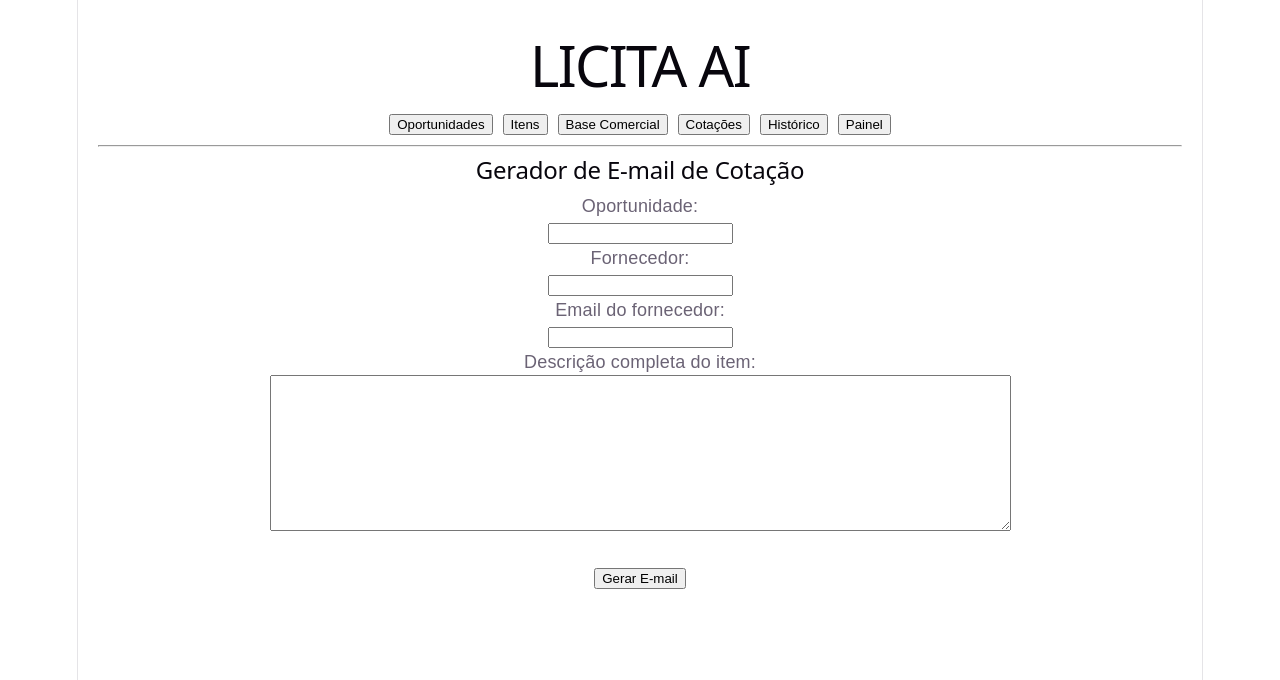
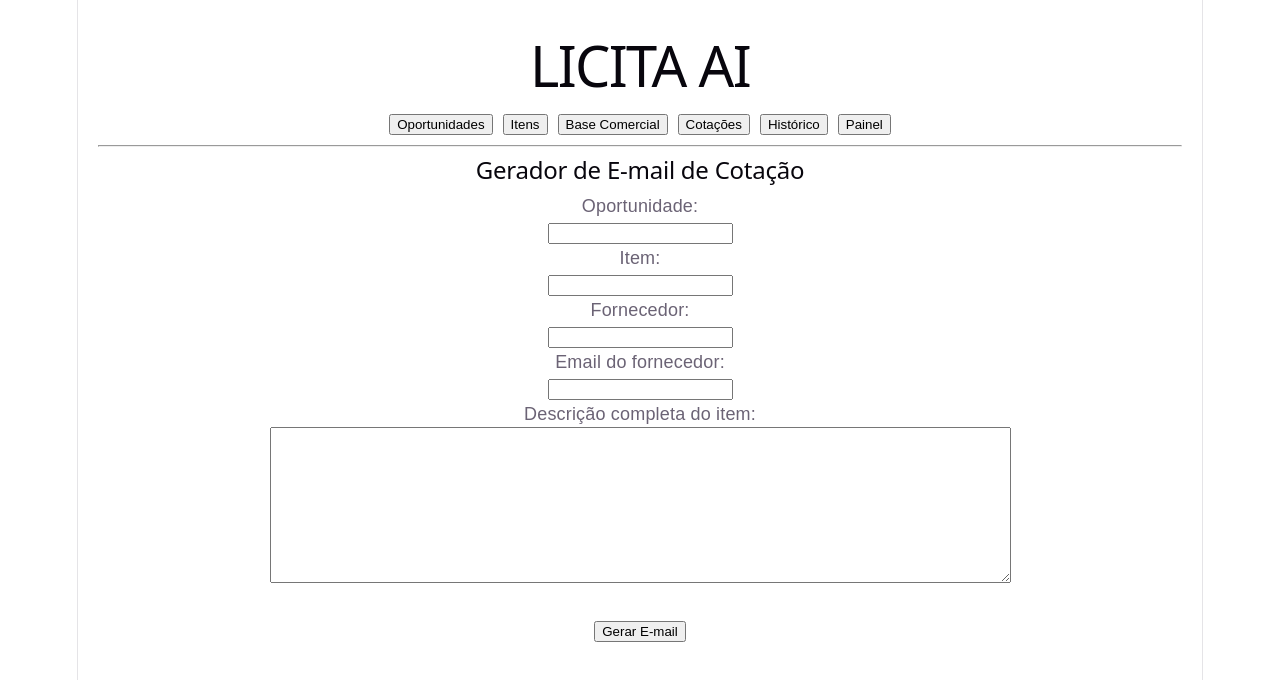
Before and after one commit to evaldoasjunior-sys/licita-ai, a React app in the folder frontend/: page / in a window 1280 px wide. Both pictures are taken after a click on the button "Cotações". Shown: the top 680 px of the page. Built offline with nearby package versions, Linux system fonts and the light colour scheme; the HTML template or start-up script is replaced by a standard one.

Commit message:
MVP 1.17 - Exclusao de oportunidades e itens

```diff
--- a/frontend/src/components/Cotacoes.jsx
+++ b/frontend/src/components/Cotacoes.jsx
@@ -2,6 +2,7 @@ import { useEffect, useState } from "react";
 
 function Cotacoes() {
   const [oportunidade, setOportunidade] = useState("");
+  const [item, setItem] = useState("");
   const [fornecedor, setFornecedor] = useState("");
   const [email, setEmail] = useState("");
   const [descricao, setDescricao] = useState("");
@@ -13,6 +14,8 @@ function Cotacoes() {
     if (dados) {
       const cotacao = JSON.parse(dados);
 
+      setOportunidade(cotacao.oportunidade || "");
+      setItem(cotacao.item || "");
       setFornecedor(cotacao.fornecedor || "");
       setEmail(cotacao.email || "");
       setDescricao(cotacao.descricao || "");
@@ -24,9 +27,10 @@ function Cotacoes() {
     const cotacoes = dados ? JSON.parse(dados) : [];
 
     const novaCotacao = {
+      oportunidade,
+      item,
       fornecedor,
       email,
-      oportunidade,
       status: "Aguardando resposta",
       data: new Date().toLocaleDateString("pt-BR"),
     };
@@ -65,6 +69,9 @@ Atenciosamente,`;
       <p>Oportunidade:</p>
       <input value={oportunidade} onChange={(e) => setOportunidade(e.target.value)} />
 
+      <p>Item:</p>
+      <input value={item} onChange={(e) => setItem(e.target.value)} />
+
       <p>Fornecedor:</p>
       <input value={fornecedor} onChange={(e) => setFornecedor(e.target.value)} />
 
--- a/frontend/src/components/HistoricoCotacoes.jsx
+++ b/frontend/src/components/HistoricoCotacoes.jsx
@@ -3,6 +3,7 @@ import { useState } from "react";
 function HistoricoCotacoes() {
   const [fornecedor, setFornecedor] = useState("");
   const [oportunidade, setOportunidade] = useState("");
+  const [item, setItem] = useState("");
   const [status, setStatus] = useState("Aguardando resposta");
 
   const [cotacoes, setCotacoes] = useState(() => {
@@ -24,6 +25,7 @@ function HistoricoCotacoes() {
     const nova = {
       fornecedor,
       oportunidade,
+      item,
       status,
       data: new Date().toLocaleDateString("pt-BR"),
     };
@@ -32,6 +34,7 @@ function HistoricoCotacoes() {
 
     setFornecedor("");
     setOportunidade("");
+    setItem("");
     setStatus("Aguardando resposta");
 
     alert("Cotação registrada!");
@@ -50,16 +53,13 @@ function HistoricoCotacoes() {
       <h2>Histórico de Cotações</h2>
 
       <p>Fornecedor:</p>
-      <input
-        value={fornecedor}
-        onChange={(e) => setFornecedor(e.target.value)}
-      />
+      <input value={fornecedor} onChange={(e) => setFornecedor(e.target.value)} />
 
       <p>Oportunidade:</p>
-      <input
-        value={oportunidade}
-        onChange={(e) => setOportunidade(e.target.value)}
-      />
+      <input value={oportunidade} onChange={(e) => setOportunidade(e.target.value)} />
+
+      <p>Item:</p>
+      <input value={item} onChange={(e) => setItem(e.target.value)} />
 
       <p>Status inicial:</p>
       <select value={status} onChange={(e) => setStatus(e.target.value)}>
@@ -71,8 +71,7 @@ function HistoricoCotacoes() {
         <option>Pedido emitido</option>
       </select>
 
-      <br />
-      <br />
+      <br /><br />
 
       <button onClick={registrarCotacao}>Registrar Cotação</button>
 
@@ -93,18 +92,14 @@ function HistoricoCotacoes() {
             }}
           >
             <strong>{c.fornecedor}</strong>
-
             <br />
-
             Oportunidade: {c.oportunidade}
-
             <br />
-
+            Item: {c.item || "Não informado"}
+            <br />
             Data: {c.data}
 
-            <p>
-              <strong>Status:</strong>
-            </p>
+            <p><strong>Status:</strong></p>
 
             <select
               value={c.status}
--- a/frontend/src/components/itens.jsx
+++ b/frontend/src/components/itens.jsx
@@ -34,6 +34,7 @@ function Itens() {
     "cotacaoAtual",
     JSON.stringify({
       oportunidade: itemSelecionado.oportunidade,
+      item: itemSelecionado.itemNumero,
       fornecedor: fornecedor.nome,
       email: fornecedor.email,
       fabricante: itemSelecionado.fabricante,
--- a/frontend/src/components/oportunidades.jsx
+++ b/frontend/src/components/oportunidades.jsx
@@ -93,6 +93,20 @@ function Oportunidades() {
     salvarOportunidades(atualizadas);
   }
 
+  function excluirOportunidade(numeroOportunidade) {
+    const confirmar = window.confirm(
+      `Tem certeza que deseja excluir a oportunidade ${numeroOportunidade}?`
+    );
+
+    if (!confirmar) return;
+
+    const atualizadas = oportunidades.filter(
+      (op) => op.numero !== numeroOportunidade
+    );
+
+    salvarOportunidades(atualizadas);
+  }
+
   function adicionarItem(numeroOportunidade) {
     if (!itemNumero || !quantidade || !descricao || !fabricante || !categoria) {
       alert("Preencha item, quantidade, descrição, fabricante e categoria.");
@@ -122,6 +136,25 @@ function Oportunidades() {
     setCategoria("");
 
     alert("Item adicionado!");
+  }
+
+  function excluirItem(numeroOportunidade, indiceItem) {
+    const confirmar = window.confirm("Tem certeza que deseja excluir este item?");
+
+    if (!confirmar) return;
+
+    const atualizadas = oportunidades.map((op) => {
+      if (op.numero === numeroOportunidade) {
+        return {
+          ...op,
+          itens: op.itens.filter((_, index) => index !== indiceItem),
+        };
+      }
+
+      return op;
+    });
+
+    salvarOportunidades(atualizadas);
   }
 
   return (
@@ -180,6 +213,10 @@ function Oportunidades() {
             }}
           >
             <h3>{op.numero}</h3>
+
+            <button onClick={() => excluirOportunidade(op.numero)}>
+              Excluir Oportunidade
+            </button>
 
             <p>
               <strong>Vencimento:</strong> {op.vencimento}
@@ -260,6 +297,10 @@ function Oportunidades() {
                   <li key={i}>
                     Item {item.itemNumero} | Qtd {item.quantidade} |{" "}
                     {item.fabricante} | {item.categoria} | {item.descricao}
+                    <br />
+                    <button onClick={() => excluirItem(op.numero, i)}>
+                      Excluir Item
+                    </button>
                   </li>
                 ))}
               </ul>
```
Lines whose indentation alone changed are shown as unchanged.
